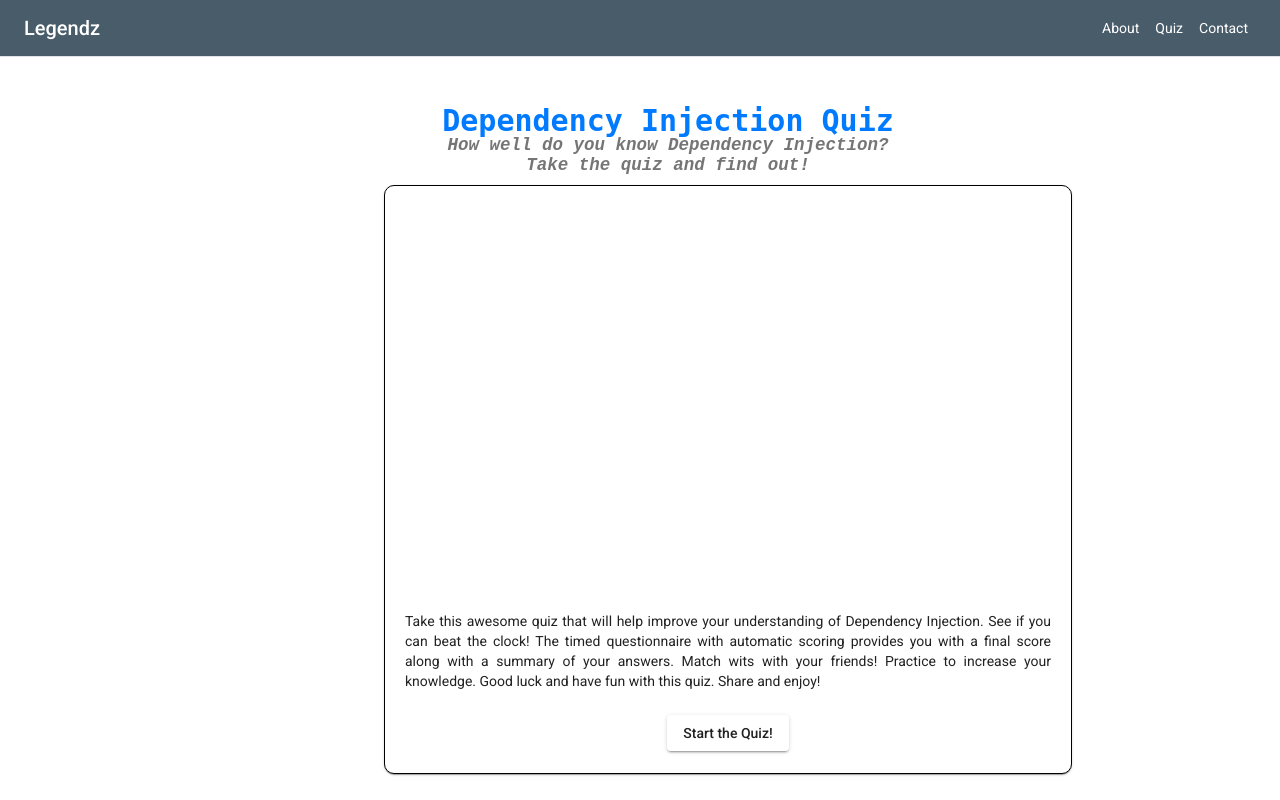
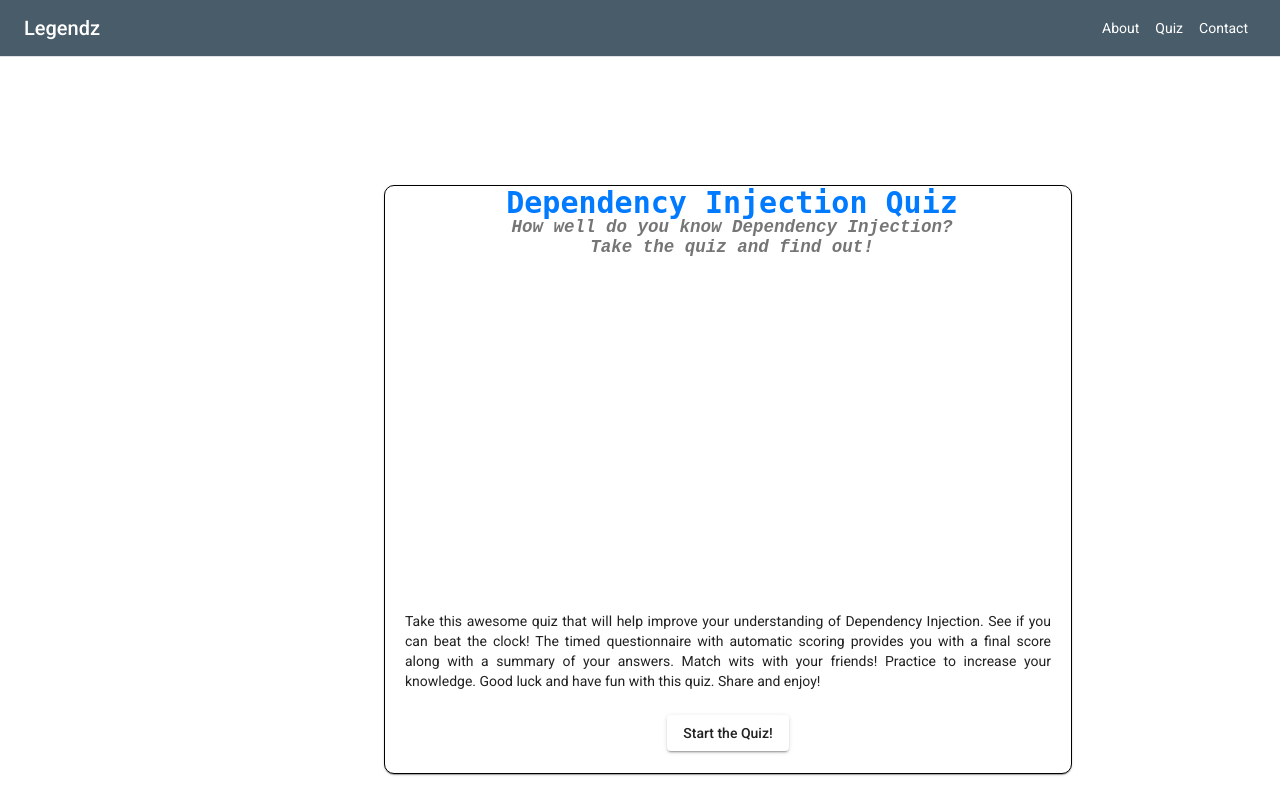
Before and after one commit to amazingcake446/angular-application, an Angular app: page /intro in a window 1280 px wide. Built offline with nearby package versions, Linux system fonts and the light colour scheme.

Commit message:
style the quiz

```diff
--- a/src/app/containers/introduction/introduction.component.scss
+++ b/src/app/containers/introduction/introduction.component.scss
@@ -67,16 +67,18 @@ mat-card:hover {
 }
 
 mat-card-title {
-  margin: -50px 90px 10px 10px;
+  margin-left: 3rem;
+  margin-top: 2rem;
   font-family: "Monospace", monospace;
   font-size: 30px !important;
   font-weight: 900 !important;
   color: #007aff;
   display: block;
+  text-align: center;
 }
 mat-card-subtitle {
-  text-align: center;
-  margin-right: 80px;
+ margin-left: 3rem;
+ text-align: center;
   font-family: "Space Mono", monospace;
   font-style: italic;
   font-size: 17.5px !important;
--- a/src/app/containers/question/question.component.scss
+++ b/src/app/containers/question/question.component.scss
@@ -156,7 +156,8 @@ mat-card:hover {
 }
 
 mat-card-title {
-  margin: -50px 90px 10px 10px;
+ margin-left: 3rem;
+ margin-top: 2rem;
   font-family: "Monospace", monospace;
   font-size: 30px !important;
   font-weight: 900 !important;
@@ -164,8 +165,9 @@ mat-card-title {
   display: block;
 }
 mat-card-subtitle {
+  margin-left: 3rem;
   text-align: center;
-  margin-right: 80px;
+
   font-family: "Space Mono", monospace;
   font-style: italic;
   font-size: 17.5px !important;
--- a/src/app/containers/results/results.component.scss
+++ b/src/app/containers/results/results.component.scss
@@ -3,11 +3,7 @@ $font-weight-max: 900;
 
 mat-card-header {
   display: block;
-  mat-card-title {
-    text-align: center;
-    margin-left: 2.2rem;
-    margin-top: .5rem;
-  }
+
   .header-image {
     margin-left: 10px;
   }
@@ -264,7 +260,7 @@ mat-card:hover {
 }
 
 mat-card-title {
-  margin: -50px 90px 10px 10px;
+  margin-left: 2rem;
   font-family: "Monospace", monospace;
   font-size: 30px !important;
   font-weight: 900 !important;
@@ -273,7 +269,7 @@ mat-card-title {
 }
 mat-card-subtitle {
   text-align: center;
-  margin-right: 80px;
+  margin-left: 1.4rem;
   font-family: "Space Mono", monospace;
   font-style: italic;
   font-size: 17.5px !important;
```
Also changed, not shown: src/app/app-routing.module.ts (+4 -4 lines).
